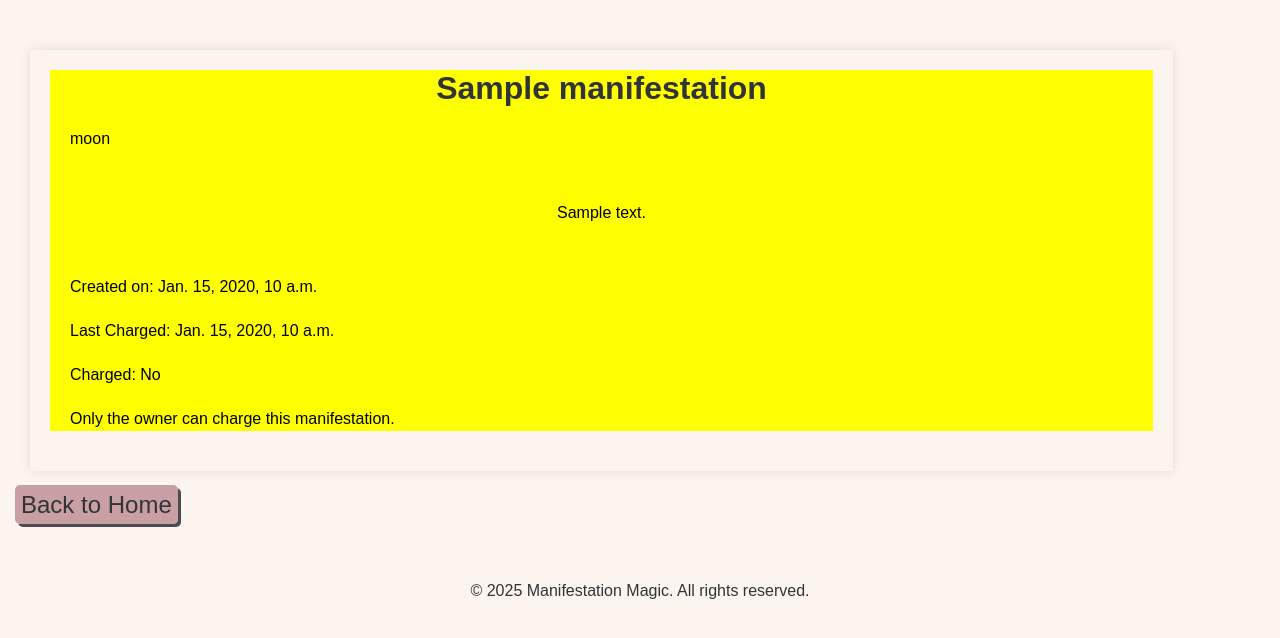
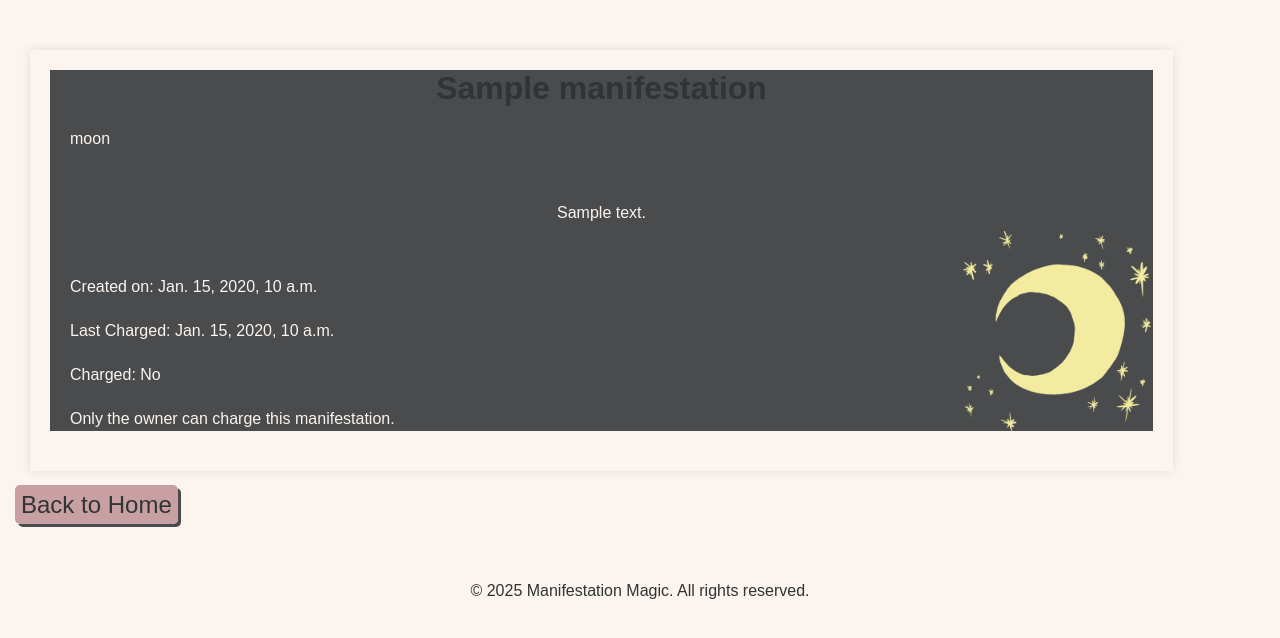
Before and after one commit to Jo-JPEG/manifestation-magic, a Django app: a page that uses templates/base.html in a window 1280 px wide. Shown: the part 48-686 px from the top of the page. Run offline with Django 4.2, Linux system fonts and the light colour scheme; tables that the repository leaves empty hold one stand-in row (values such as "Sample post"); some libraries are stand-ins or nearby versions.

Commit message:
add placeholder image for moon style choice as background image in style.css

```diff
--- a/static/manifest/css/style.css
+++ b/static/manifest/css/style.css
@@ -310,8 +310,12 @@ form li {
 /* style choices  */
 
 .moon {
-    background-color: yellow;
-    color: black;
+    background-color: var(--outer-space);
+    color: var(--text-color-light);
+    background-image: url('/static/manifest/images/moon.png');
+    background-size: 200px 200px;
+    background-repeat: no-repeat;
+    background-position: bottom right;
 }
 
 .neutral {
@@ -359,10 +363,7 @@ form li {
     color: var(--text-color-dark);
 }
 
-.li-moon {
-    background-color: yellow;
-    color: black;
-}
+
 
 @media only screen and (min-width: 768px) {
 
```
Also changed, not shown: static/manifest/images/moon.png (added).
